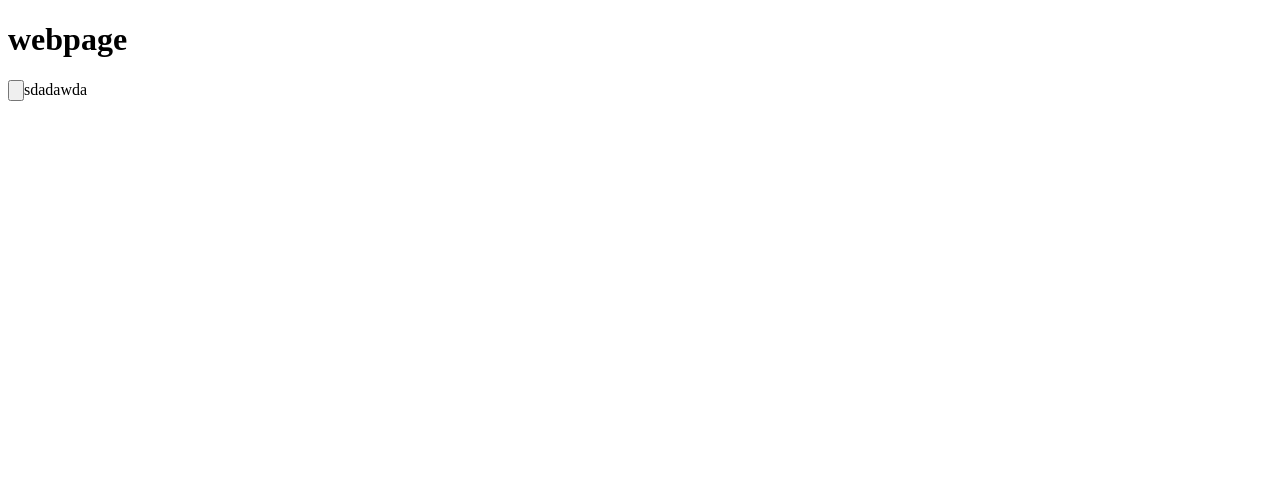
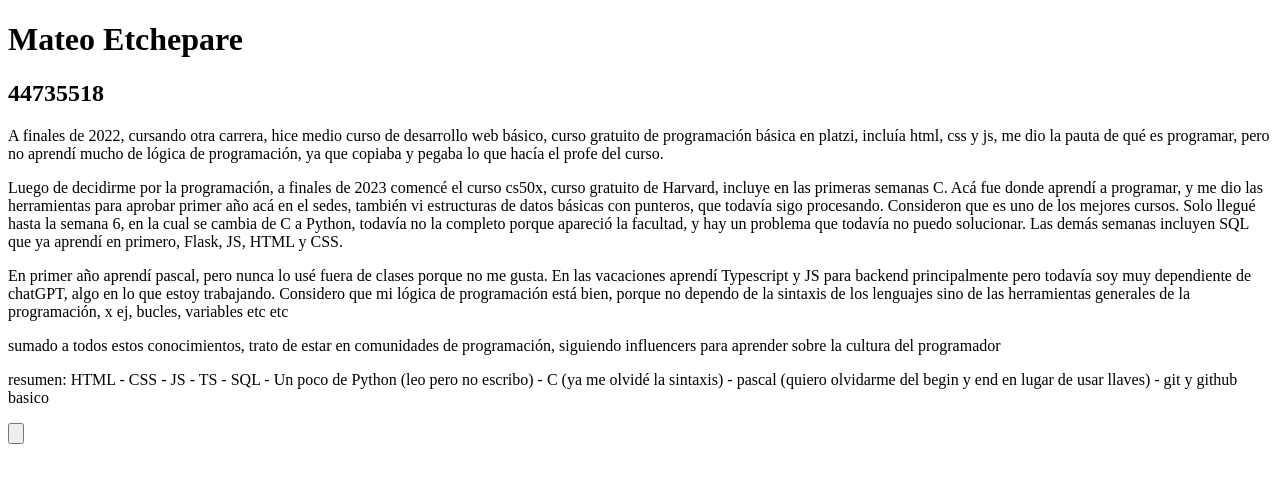
Before and after one commit to Matew056/etchepareMateo, a plain HTML site: page 21-03-25/index.html in a window 1280 px wide. Drawn offline with Linux system fonts and the light colour scheme.

Commit message:
Update index.html

```diff
--- a/21-03-25/index.html
+++ b/21-03-25/index.html
@@ -6,8 +6,34 @@
     <title></title>
 </head>
 <body>
-    <h1>webpage</h1>
-    <input type="button" id="test-button" onclick="test()">sdadawda
+    <h1>Mateo Etchepare</h1>
+    <h2>44735518</h2>
+    <p>
+    A finales de 2022, cursando otra carrera, hice medio curso de desarrollo web básico, curso gratuito de
+    programación básica en platzi, incluía html, css y js, me dio la pauta de qué es programar, pero no aprendí
+    mucho de lógica de programación, ya que copiaba y pegaba lo que hacía el profe del curso.
+    </p>
+    <p>
+    Luego de decidirme por la programación, a finales de 2023 comencé el curso cs50x, curso gratuito de Harvard,
+    incluye en las primeras semanas C. Acá fue donde aprendí a programar, y me dio las herramientas para aprobar
+    primer año acá en el sedes, también vi estructuras de datos básicas con punteros, que todavía sigo procesando. Consideron
+    que es uno de los mejores cursos.
+    Solo llegué hasta la semana 6, en la cual se cambia de C a Python, todavía no la completo porque apareció la facultad, y hay un
+    problema que todavía no puedo solucionar. Las demás semanas incluyen SQL que ya aprendí en primero, Flask, JS, HTML y CSS.
+    </p>
+    En primer año aprendí pascal, pero nunca lo usé fuera de clases porque no me gusta.
+    En las vacaciones aprendí Typescript y JS para backend principalmente pero todavía soy muy dependiente de chatGPT,
+    algo en lo que estoy trabajando. Considero que mi lógica de programación está bien, porque no dependo de la sintaxis de los lenguajes
+    sino de las herramientas generales de la programación, x ej, bucles, variables etc etc
+    </p>
+    <p>sumado a todos estos conocimientos, trato de estar en comunidades de programación, siguiendo influencers
+        para aprender sobre la cultura del programador
+    </p>
+    <p>resumen:
+        HTML - CSS - JS - TS - SQL - Un poco de Python (leo pero no escribo) - C (ya me olvidé la sintaxis) -
+        pascal (quiero olvidarme del begin y end en lugar de usar llaves)  - git y github basico
+    </p>
+    <input type="button" id="test-button" onclick="test()">
     <script></script>
 </body>
 </html>
```
